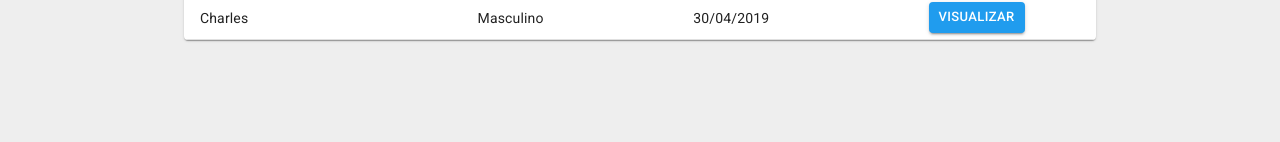
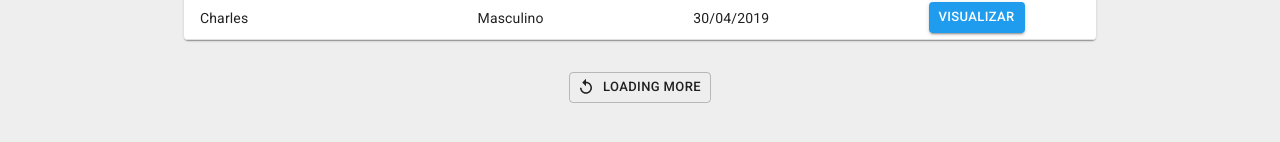
Before and after one commit to MunrraMT/front-end-challenge-2021, a React (Create React App) app: page / in a window 1280 px wide. Shown: the part 436-578 px from the top of the page. Built offline with nearby package versions, Linux system fonts and the light colour scheme.

Commit message:
LoadingMore HTML/CSS

```diff
--- /dev/null
+++ b/src/components/LoadingMore/index.jsx
@@ -0,0 +1,22 @@
+import { Box, Button } from '@material-ui/core';
+import ReplayIcon from '@material-ui/icons/Replay';
+
+const LoadingMore = () => (
+  <Box
+    component="section"
+    display="flex"
+    justifyContent="center"
+    marginTop="2rem"
+  >
+    <Button
+      size="small"
+      variant="outlined"
+      color="default"
+      startIcon={<ReplayIcon />}
+    >
+      Loading more
+    </Button>
+  </Box>
+);
+
+export default LoadingMore;
--- a/src/components/MainContent/index.jsx
+++ b/src/components/MainContent/index.jsx
@@ -4,6 +4,7 @@ import { makeStyles } from '@material-ui/styles';
 import SearchInput from '../SearchInput';
 import TextBasic from '../TextBasic';
 import ClientsList from '../ClientsList';
+import LoadingMore from '../LoadingMore';
 
 const useStyles = makeStyles(() => ({
   background: {
@@ -61,6 +62,8 @@ const MainContent = () => {
             },
           ]}
         />
+
+        <LoadingMore />
       </Container>
     </Box>
   );
```
